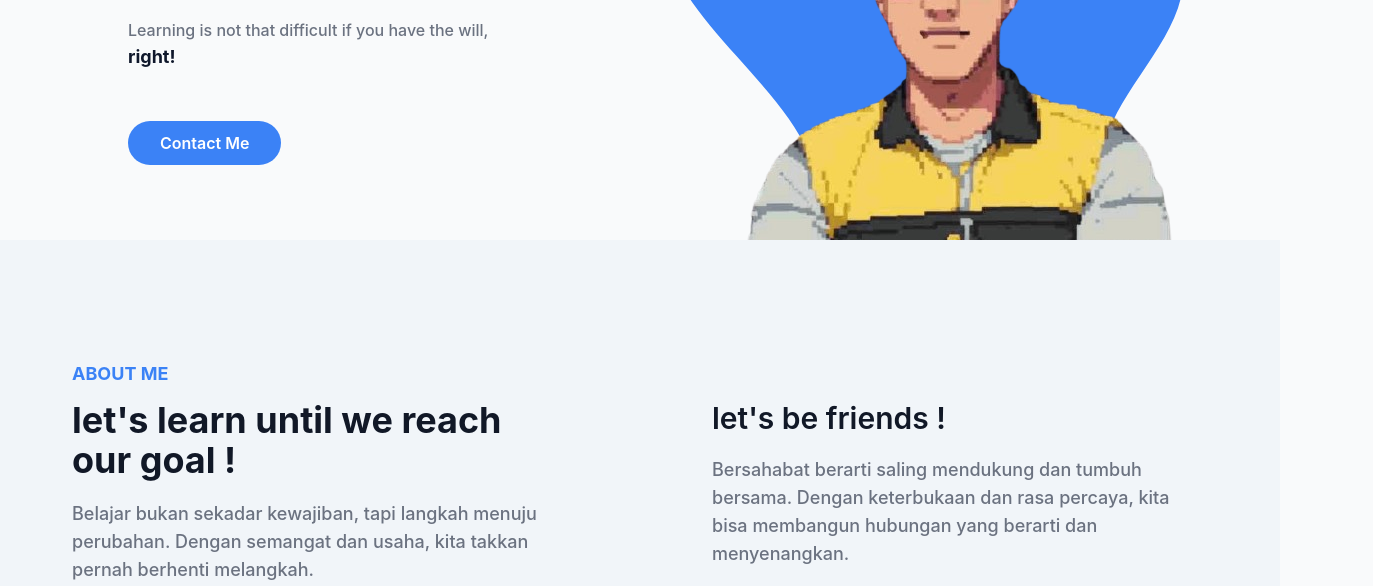
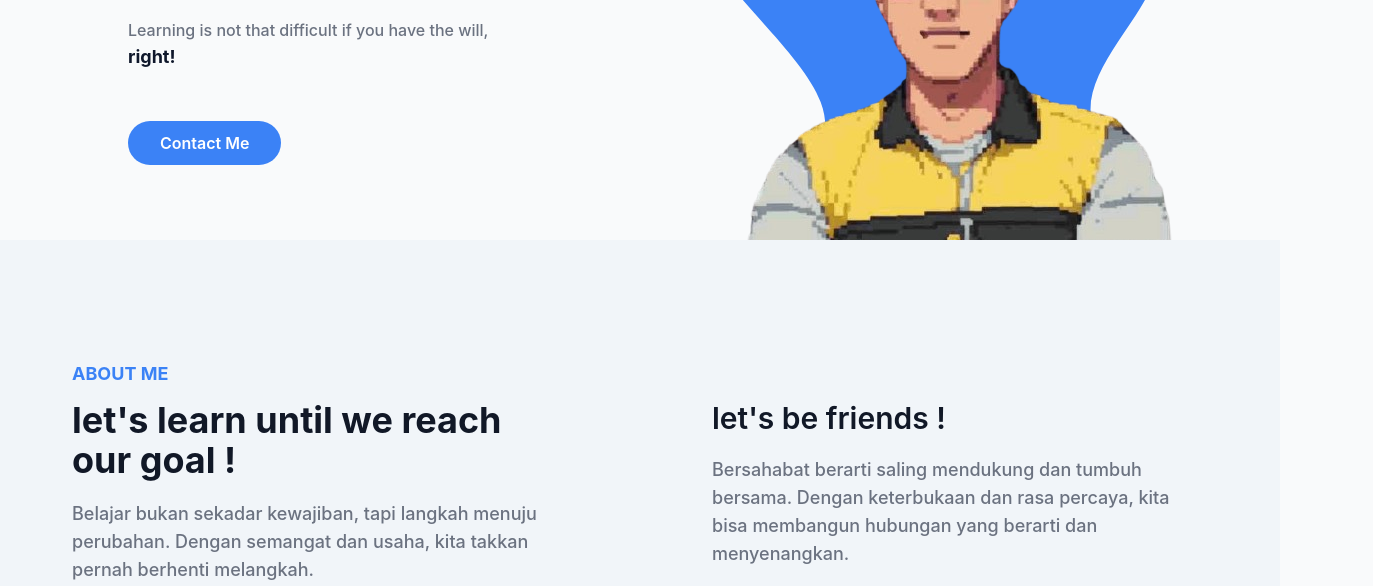
Before and after one commit to JustAfrizal/JustAfrizal-.porto, a website: page index.html in a window 1280 px wide. Shown: the part 348-934 px from the top of the page, 1373 px wide, since content can reach past the window. Drawn offline with nearby package versions, Linux system fonts and the light colour scheme.

Commit message:
Add files via upload

```diff
--- a/index.html
+++ b/index.html
@@ -1,5 +1,5 @@
 <!DOCTYPE html>
-<html class="scroll-smooth overflow-x-hidden">
+<html class="scroll-smooth">
   <head>
     <meta charset="UTF-8" />
     <meta name="viewport" content="width=device-width, initial-scale=1.0" />
@@ -126,19 +126,19 @@
                 class="max-w-full mx-auto"
               />
               <span
-                class="absolute top-1 -z-10 left-1/2 -translate-x-1/2 md:top-20"
+                class="absolute top-5 -z-10 left-1/2 -translate-x-1/2 md:top-20"
               >
                 <svg
                   class="md:scale-150"
-                  width="550"
-                  height="550"
+                  width="400"
+                  height="450"
                   viewBox="0 0 200 200"
                   xmlns="http://www.w3.org/2000/svg"
                 >
                   <path
                     fill="oklch(0.6231 0.188 259.81)"
                     d="M17.6,-25.6C29.8,-23.6,51.2,-32.8,63.6,-30.4C76.1,-28,79.5,-14,69.8,-5.6C60.1,2.8,37.4,5.6,30,16.7C22.6,27.9,30.5,47.3,28.1,56C25.7,64.7,12.8,62.6,5.1,53.8C-2.6,45,-5.3,29.3,-15,24.9C-24.7,20.4,-41.6,27.1,-48.2,24.8C-54.9,22.5,-51.4,11.2,-47.6,2.2C-43.8,-6.9,-39.7,-13.7,-38.2,-24.9C-36.7,-36.2,-37.8,-51.7,-31.9,-57.3C-25.9,-62.9,-13,-58.5,-5.1,-49.7C2.8,-40.8,5.5,-27.6,17.6,-25.6Z"
-                    transform="translate(100 100) scale(1.2) rotate(-120)"
+                    transform="translate(100 100) scale(1.5) rotate(-120)"
                   />
                 </svg>
               </span>
```
